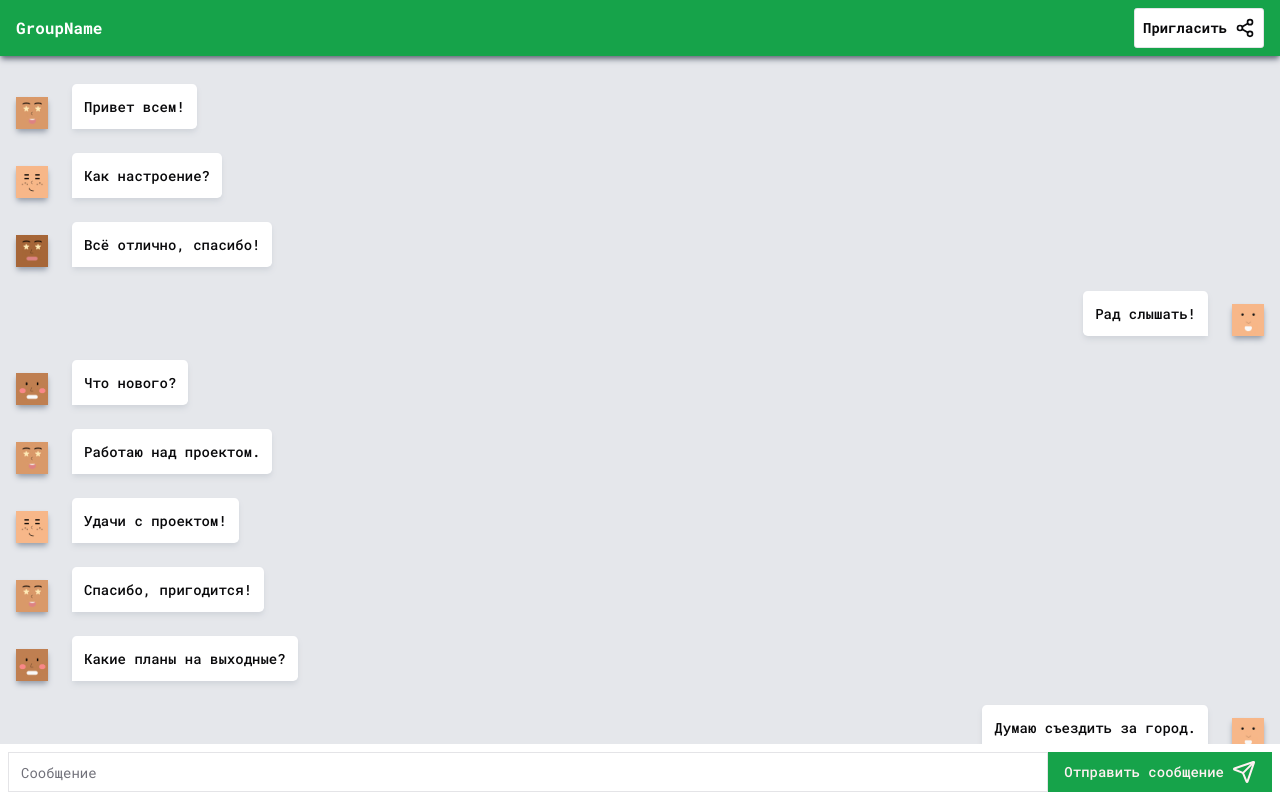
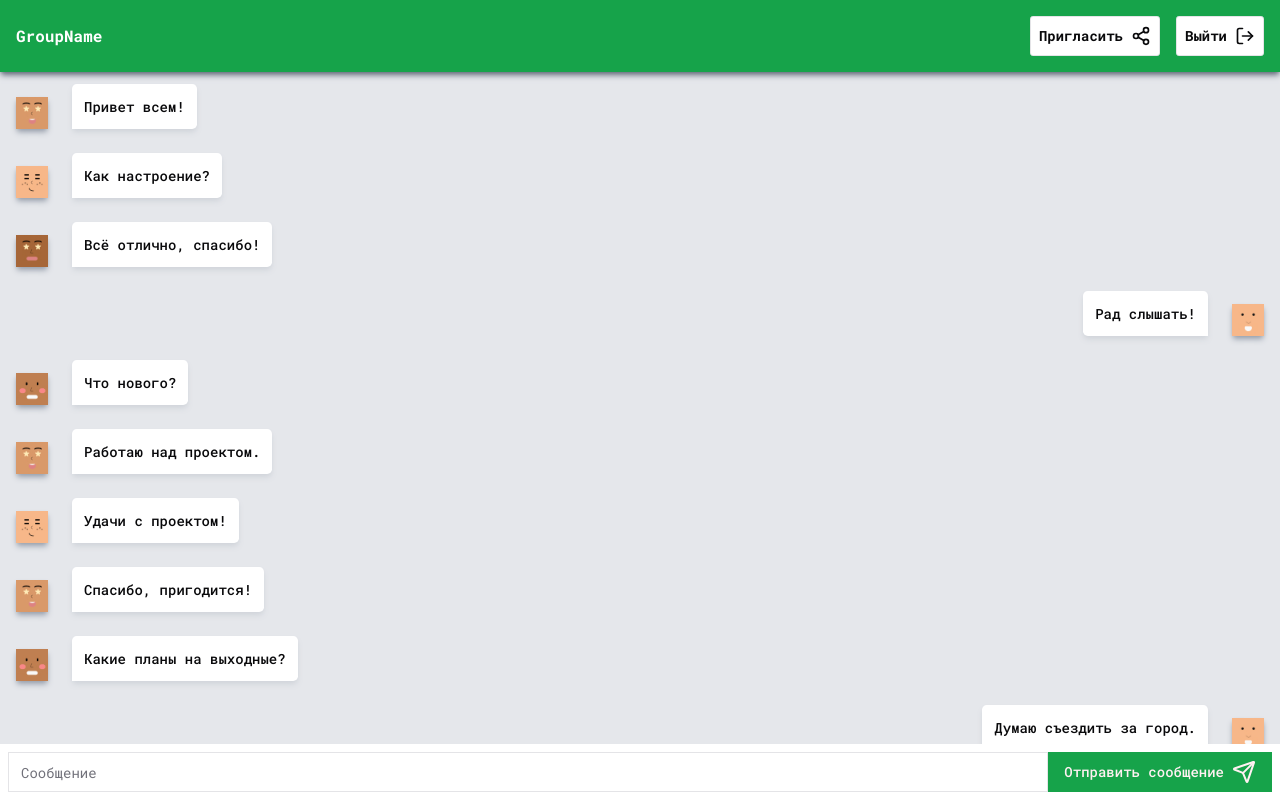
Before and after one commit to YusupovJ/chat-craft, a React (Vite) app: page /chat in a window 1280 px wide. Shown: the top 798 px of the page. Built offline with nearby package versions, Linux system fonts and the light colour scheme; no server answers; a web font is replaced by a local one.

Commit message:
chat finished

```diff
--- a/eslint.config.js
+++ b/eslint.config.js
@@ -20,5 +20,6 @@ export default tseslint.config({
     ...reactHooks.configs.recommended.rules,
     "react-refresh/only-export-components": ["warn", { allowConstantExport: true }],
     "@typescript-eslint/no-empty-object-type": "off",
+    "@typescript-eslint/no-explicit-any": "off",
   },
 });
--- a/src/components/app.tsx
+++ b/src/components/app.tsx
@@ -6,7 +6,7 @@ import { Toaster } from "./ui/sonner";
 const App = () => {
   return (
     <>
-      <Toaster />
+      <Toaster closeButton richColors theme="light" />
       <Routes>
         <Route path="/" element={<Home />} />
         <Route path="/chat" element={<Chat />} />
--- a/src/components/chatInfo.tsx
+++ b/src/components/chatInfo.tsx
@@ -1,30 +1,46 @@
 import { FC } from "react";
 import { Button } from "./ui/button";
-import { Share2 } from "lucide-react";
+import { LogOut, Share2 } from "lucide-react";
+import { toast } from "sonner";
+import { useNavigate } from "react-router-dom";
 
 interface Props {
   className?: string;
 }
 
 const ChatInfo: FC<Props> = () => {
+  const navigate = useNavigate();
+
   const shareLink = async () => {
     const url = window.location.href;
 
     try {
       await navigator.clipboard.writeText(url);
 
-      console.log("text copied");
+      toast.success("Пригласительная ссылка скопирована", {
+        description: "Отправьте тому кого хотите пригласить",
+      });
     } catch (error) {
+      toast.error("Не удалось скопировать текст");
       console.log(error);
     }
   };
 
+  const leave = () => {
+    navigate("/");
+  };
+
   return (
-    <div className="fixed flex bg-primary justify-between items-center py-2 top-0 left-0 w-full px-4 shadow-md shadow-gray-500">
+    <div className="fixed flex bg-primary justify-between items-center py-4 top-0 left-0 w-full px-4 shadow-md shadow-gray-500">
       <h2 className="font-bold text-white">GroupName</h2>
-      <Button variant="outline" className="font-bold flex gap-2 p-2" onClick={shareLink}>
-        <p className="hidden md:block">Пригласить</p> <Share2 size="20" />
-      </Button>
+      <div className="flex gap-4">
+        <Button variant="outline" className="font-bold flex gap-2 p-2" onClick={shareLink}>
+          <p className="hidden md:block">Пригласить</p> <Share2 size="20" />
+        </Button>
+        <Button variant="outline" className="font-bold flex gap-2 p-2" onClick={leave}>
+          <p className="hidden md:block">Выйти</p> <LogOut size="20" />
+        </Button>
+      </div>
     </div>
   );
 };
--- a/src/lib/urls.ts
+++ b/src/lib/urls.ts
@@ -2,7 +2,7 @@ export const baseURL = import.meta.env.VITE_BASEURL;
 
 export const urls = {
   auth: {
-    refresh: () => "/auth/refresh",
-    login: () => "/auth/login",
+    refresh: "/auth/refresh",
+    login: "/auth/login",
   },
 };
```
